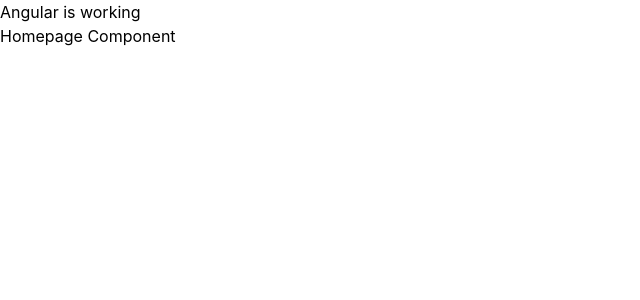
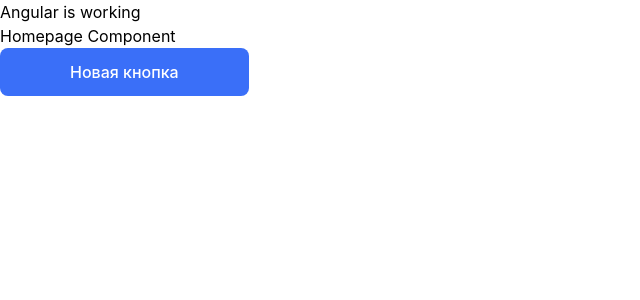
Before and after one commit to evgenyvolovlikov/evgenyvolovlikov, an Angular app: page / in a window 1280 px wide. Shown: the top 300 px of the page, without its empty margins (0-640 px from the left). Built offline with nearby package versions, Linux system fonts and the light colour scheme.

Commit message:
add button base component, fix settings, refactor routes file

```diff
--- a/src/app/routes/app.routes.ts
+++ b/src/app/routes/app.routes.ts
@@ -1,10 +1,10 @@
 import {Routes} from '@angular/router'
 import {HomePageComponent} from '@pages/home'
-import {AppRoutes} from '@shared/lib/router'
+import {ROUTE_CONSTANTS} from '@shared/lib/router'
 
 export const appRoutes: Routes = [
 	{
-		path: AppRoutes.MAIN,
+		path: ROUTE_CONSTANTS.HOME,
 		component: HomePageComponent
 	}
 ]
--- a/src/pages/home/ui/home.component.html
+++ b/src/pages/home/ui/home.component.html
@@ -1 +1,4 @@
-<h2 class="t">Homepage Component</h2>
+<section>
+	<h1>Homepage Component</h1>
+	<app-button />
+</section>
--- a/src/pages/home/ui/home.component.ts
+++ b/src/pages/home/ui/home.component.ts
@@ -1,7 +1,8 @@
 import {Component} from '@angular/core'
+import {ButtonComponent} from '@shared/ui/button'
 @Component({
 	selector: 'app-page-home',
-	imports: [],
+	imports: [ButtonComponent],
 	standalone: true,
 	templateUrl: './home.component.html',
 	styleUrl: './home.component.scss'
--- a/src/shared/lib/router/index.ts
+++ b/src/shared/lib/router/index.ts
@@ -1 +1 @@
-export {AppRoutes} from './routes.enum'
+export {ROUTE_CONSTANTS} from './routes'
--- a/src/shared/lib/router/routes.enum.ts
+++ /dev/null
@@ -1,3 +0,0 @@
-export enum AppRoutes {
-	MAIN = ''
-}
--- /dev/null
+++ b/src/shared/lib/router/routes.ts
@@ -0,0 +1,5 @@
+export const ROUTE_CONSTANTS = {
+	HOME: ''
+}
+
+export type AppRoute = (typeof ROUTE_CONSTANTS)[keyof typeof ROUTE_CONSTANTS]
--- /dev/null
+++ b/src/shared/ui/button/index.ts
@@ -0,0 +1 @@
+export {ButtonComponent} from './ui/button.component'
--- /dev/null
+++ b/src/shared/ui/button/ui/button.component.html
@@ -0,0 +1,6 @@
+<button
+	type="button"
+	class="form__button"
+>
+	{{ title }}
+</button>
--- /dev/null
+++ b/src/shared/ui/button/ui/button.component.scss
@@ -0,0 +1,20 @@
+.form__button {
+	background-color: #3a6ff8;
+	border: none;
+	border-radius: 8px;
+	color: #fff;
+	cursor: pointer;
+	font-size: 1rem;
+	font-weight: 500;
+	padding: 12px 70px;
+	transition: 0.3s ease-in-out;
+}
+
+.form__button:hover {
+	opacity: 0.8;
+}
+
+.form__button:disabled {
+	cursor: not-allowed;
+	opacity: 0.6;
+}
```
Also changed, not shown: src/shared/ui/button/ui/button.component.ts (added, +12 -0 lines), 2 other files (tests, documents, lock files or other folders).
